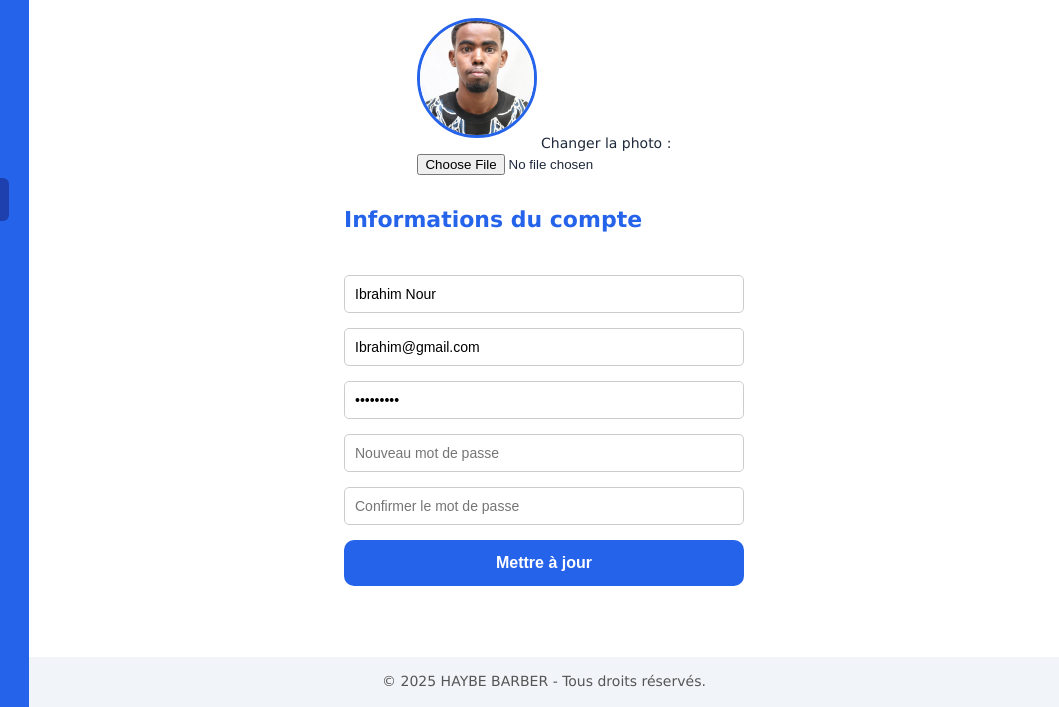
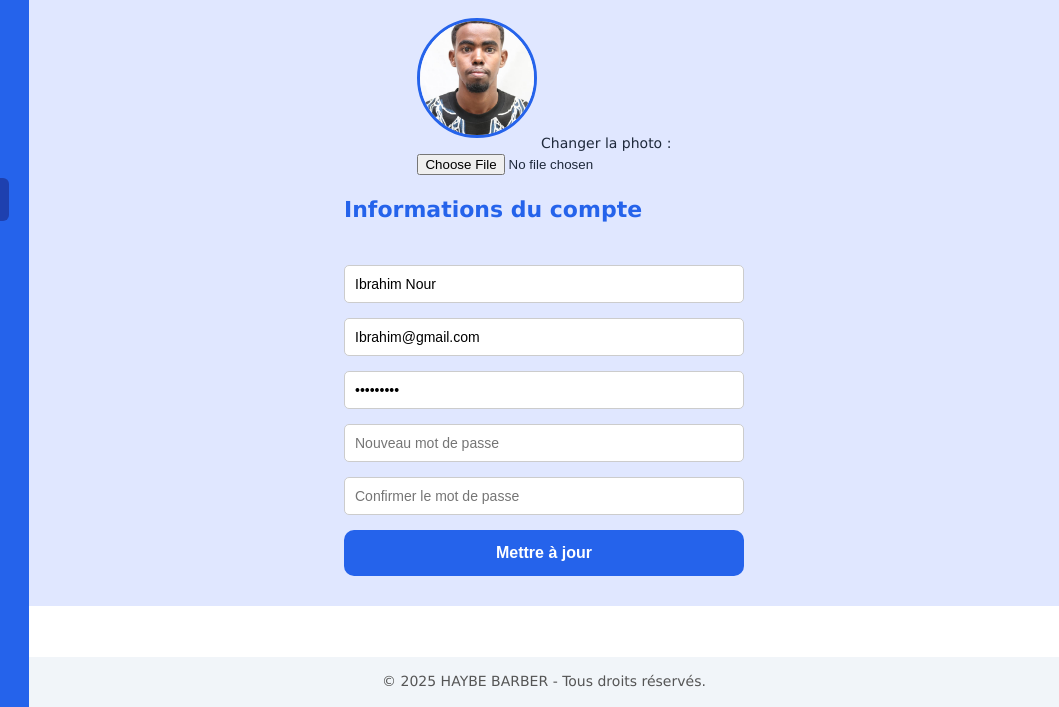
Before and after one commit to Ibrahima-NI/dashboard, a plain HTML site: page profil.html in a window 1280 px wide. Shown: the part 93-800 px from the top of the page, 221-1280 px from the left. Drawn offline with Linux system fonts and the light colour scheme.

Commit message:
Modif du background des carte services

```diff
--- a/style.css
+++ b/style.css
@@ -361,8 +361,10 @@ tbody tr:hover {
   display: flex;
   flex-direction: column;
   align-items: center;
-  padding: 30px;
-  gap: 30px;
+  justify-content: center;
+  padding: 15px 30px;
+  background: #e0e7ff;
+  gap: 20px;
 }
 .form-profil {
   width: 100%;
```
